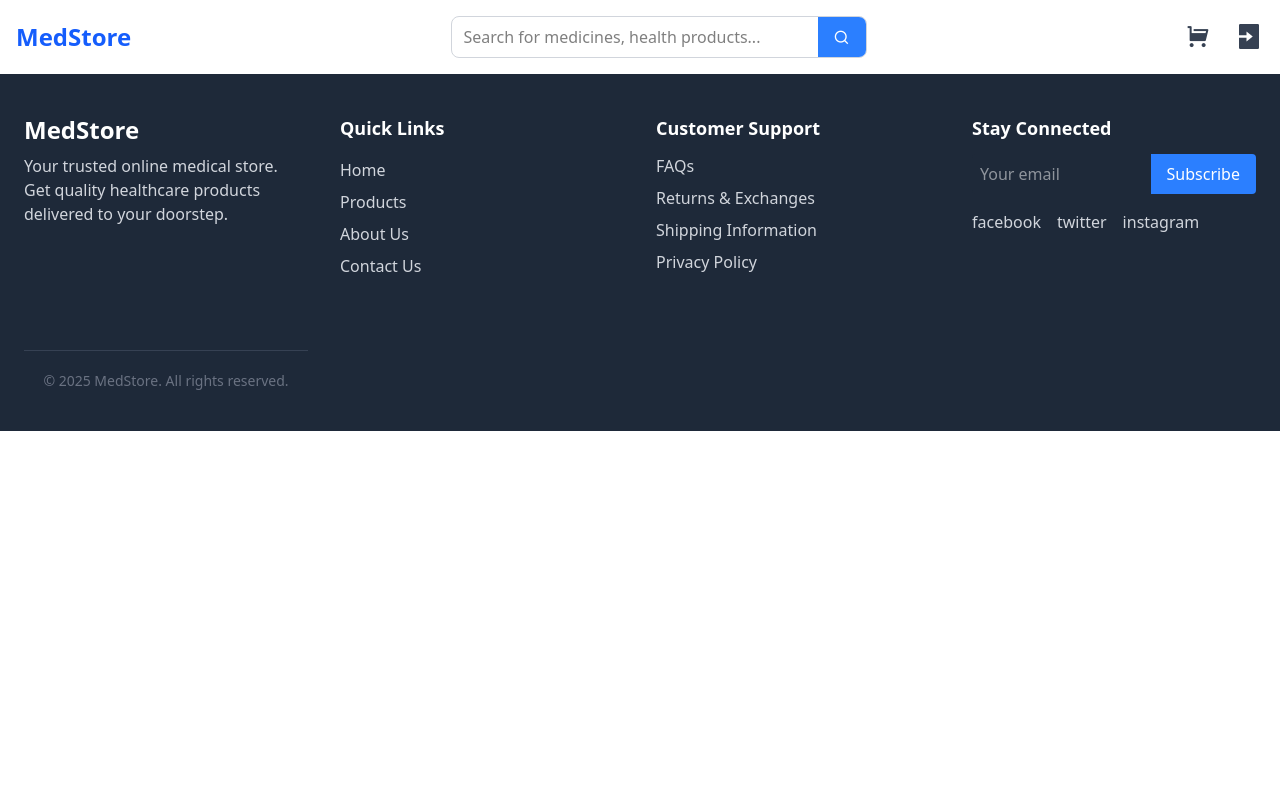
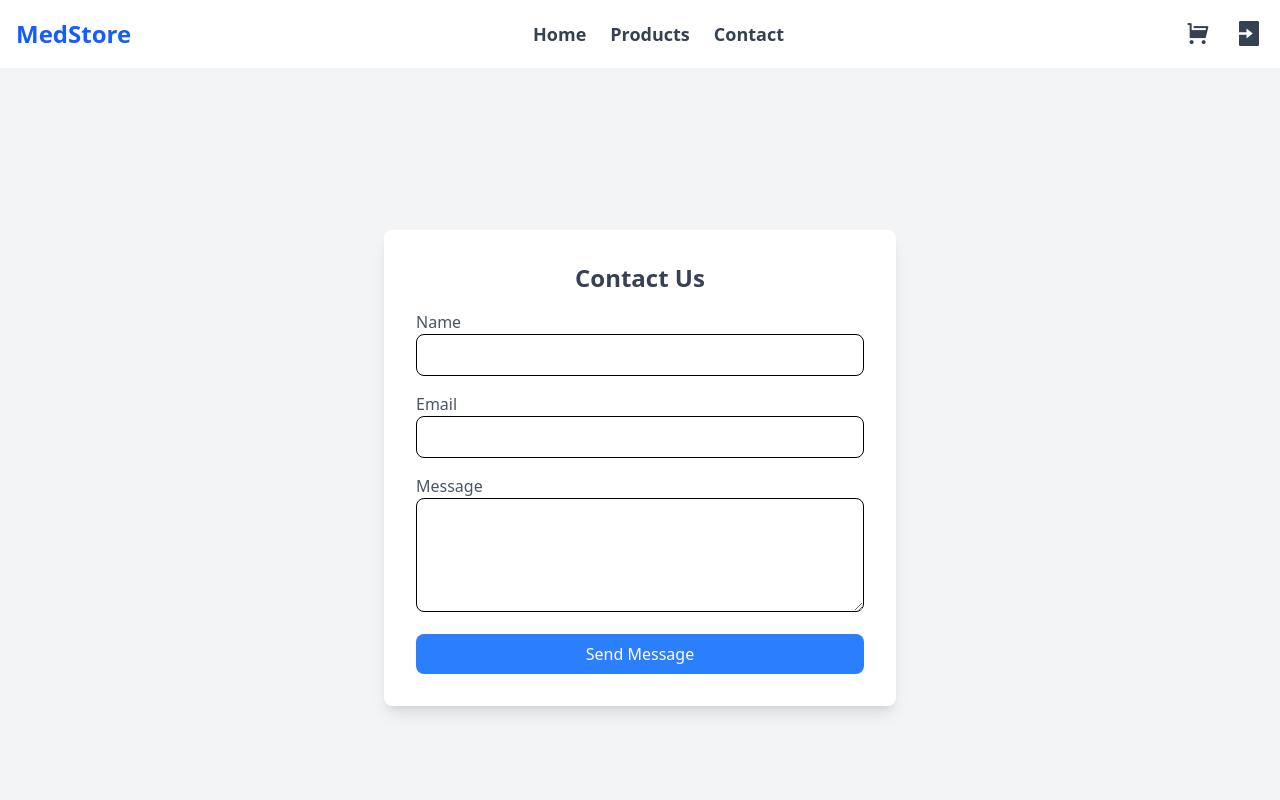
Before and after one commit to Syed-Adnan85/Medical-Ecommerce-Website, a React (Vite) app: page /contact in a window 1280 px wide. Shown: the top 800 px of the page. Built offline with nearby package versions, Linux system fonts and the light colour scheme.

Commit message:
Added search Functionality and more functions and added contact page

```diff
--- a/src/App.jsx
+++ b/src/App.jsx
@@ -8,11 +8,13 @@ import Products from "./Components/Products";
 import ProductInfo from "./Components/ProductInfo";
 import Profile from "./Components/Profile";
 import Cart from "./Components/Cart";
+import Contact from "./Components/Contact";
 import Footer from "./Components/Footer";
 
 
 
  const App=()=> {
+
 
   const [selectedProduct, setSelectedProduct] =useState(() => {
     const savedProduct = localStorage.getItem("selectedProduct");
@@ -33,6 +35,7 @@ import Footer from "./Components/Footer";
         <Route path="/profile" element={<Profile />} />
         <Route path="/signup" element={<SignUp />} />
         <Route path="/login" element={<Login />} />
+        <Route path="/contact" element={<Contact />} />
         <Route path="/cart" element={<Cart/>}/>
       </Routes>
 <Footer />
--- a/src/Components/Banner.jsx
+++ b/src/Components/Banner.jsx
@@ -1,4 +1,6 @@
-export default function Banner() {
+import React from "react";
+import { NavLink } from "react-router-dom";
+const Banner=()=> {
     return (
       <div className="relative w-full h-[300px] md:h-[400px] bg-blue-500 text-white flex items-center justify-center">
         <div className="absolute inset-0 bg-gradient-to-r from-blue-600 to-blue-400 opacity-80"></div>
@@ -9,13 +11,15 @@ export default function Banner() {
           <p className="mt-2 text-lg md:text-xl">
             Get genuine medicines and health products delivered to your doorstep.
           </p>
-          <a
-            href="/products"
+          <NavLink
+            to="/products"
             className="mt-5 inline-block bg-white text-blue-600 font-semibold px-6 py-3 rounded-lg shadow-md hover:bg-gray-200"
           >
             Shop Now
-          </a>
+          </NavLink>
         </div>
       </div>
     );
   }
+
+  export default Banner;
--- /dev/null
+++ b/src/Components/Contact.jsx
@@ -0,0 +1,69 @@
+import React, { useState } from "react";
+
+const Contact = () => {
+  const [formData, setFormData] = useState({ name: "", email: "", message: "" });
+  const [success, setSuccess] = useState(false);
+
+  const getValue = (e) => {
+    setFormData({ ...formData, [e.target.name]: e.target.value });
+  };
+
+  const CheckSubmit = (e) => {
+    e.preventDefault();
+    setSuccess(true);
+
+    setFormData({ name: "", email: "", message: "" });
+  };
+
+  return (
+    <div className="min-h-screen flex items-center justify-center bg-gray-100 p-6">
+      <div className="bg-white shadow-lg rounded-lg p-8 max-w-lg w-full">
+        <h2 className="text-2xl font-bold text-gray-700 text-center mb-4">Contact Us</h2>
+        {success && <p className="text-green-600 text-center mb-4"> Thanks for Contacting Us We Will Reply You Shortly   </p>}
+        <form onSubmit={CheckSubmit} className="space-y-4">
+          <div>
+            <label className="block text-gray-600">Name</label>
+            <input
+              type="text"
+              name="name"
+              value={formData.name}
+              onChange={getValue}
+              className="w-full px-4 py-2 border rounded-lg focus:outline-none focus:ring-2 focus:ring-blue-500"
+              required
+            />
+          </div>
+          <div>
+            <label className="block text-gray-600">Email</label>
+            <input
+              type="email"
+              name="email"
+              value={formData.email}
+              onChange={getValue}
+              className="w-full px-4 py-2 border rounded-lg focus:outline-none focus:ring-2 focus:ring-blue-500"
+              required
+            />
+          </div>
+          <div>
+            <label className="block text-gray-600">Message</label>
+            <textarea
+              name="message"
+              value={formData.message}
+              onChange={getValue}
+              className="w-full px-4 py-2 border rounded-lg focus:outline-none focus:ring-2 focus:ring-blue-500"
+              rows="4"
+              required
+            ></textarea>
+          </div>
+          <button
+            type="submit"
+            className="w-full bg-blue-500 text-white py-2 px-4 rounded-lg hover:bg-blue-600"
+          >
+            Send Message
+          </button>
+        </form>
+      </div>
+    </div>
+  );
+};
+
+export default Contact;
--- a/src/Components/Footer.jsx
+++ b/src/Components/Footer.jsx
@@ -1,4 +1,5 @@
 import React from 'react';
+import { NavLink } from 'react-router-dom';
 
 const Footer = () => {
   return (
@@ -13,19 +14,18 @@ const Footer = () => {
 <div>
 <h3 className='text-white text-lg font-semibold mb-4'>Quick Links</h3>
 <ul className='space-y-2'>
-  <li><a href="/" className='hover:text-blue-400'> Home</a> </li>
-  <li><a href="/products" className='hover:text-blue-400'> Products</a> </li>
-  <li><a href="/about" className='hover:text-blue-400'> About Us</a> </li>
-  <li><a href="/contact" className='hover:text-blue-400'> Contact Us</a> </li>
+  <li><NavLink to="/" className='hover:text-blue-400'> Home</NavLink> </li>
+  <li><NavLink to="/products" className='hover:text-blue-400'> Products</NavLink> </li>
+  <li><NavLink to="/contact" className='hover:text-blue-400'> Contact Us</NavLink> </li>
 </ul>
 </div>
 <div>
           <h3 className="text-white text-lg font-semibold mb-3">Customer Support</h3>
           <ul className="space-y-2">
-            <li><a href="/faqs" className="hover:text-blue-400">FAQs</a></li>
-            <li><a href="/returns" className="hover:text-blue-400">Returns & Exchanges</a></li>
-            <li><a href="/shipping" className="hover:text-blue-400">Shipping Information</a></li>
-            <li><a href="/privacy" className="hover:text-blue-400">Privacy Policy</a></li>
+            <li><NavLink to="/faqs" className="hover:text-blue-400">FAQs</NavLink></li>
+            <li><NavLink to="/returns" className="hover:text-blue-400">Returns & Exchanges</NavLink></li>
+            <li><NavLink to="/shipping" className="hover:text-blue-400">Shipping Information</NavLink></li>
+            <li><NavLink to="/privacy" className="hover:text-blue-400">Privacy Policy</NavLink></li>
           </ul>
         </div>
         <div>
@@ -36,10 +36,10 @@ const Footer = () => {
               Subscribe
             </button>
           </form>
-          <div className="flex space-x-4 mt-4">
-            <a href="#" className="hover:text-blue-400">facebook</a>
-            <a href="#" className="hover:text-blue-400">twitter</a>
-            <a href="#" className="hover:text-blue-400">instagram</a>
+          <div className="flex space-x-10 mt-8 text-2xl">
+            <a href="https://www.facebook.com/"  className="hover:text-blue-400"><i class="ri-facebook-circle-fill"></i></a>
+            <a href="https://x.com/?lang=en" className="hover:text-blue-400"><i class="ri-twitter-x-fill"></i></a>
+            <a href="https://www.instagram.com/accounts/login/?hl=en" className="hover:text-blue-400"><i class="ri-instagram-fill"></i></a>
           </div>
         </div>
         <div className="text-center text-sm text-gray-500 mt-10 border-t border-gray-700 pt-5">
--- a/src/Components/Navbar.jsx
+++ b/src/Components/Navbar.jsx
@@ -31,16 +31,12 @@ const Navbar = () => {
           MedStore
         </NavLink>
 
-        <div className="flex border border-gray-300 rounded-lg overflow-hidden w-1/3">
-          <input
-            type="text"
-            placeholder="Search for medicines, health products..."
-            className="px-3 py-2 w-full focus:outline-none"
-          />
-          <button className="bg-blue-500 px-4 text-white">
-            <i className="ri-search-line"></i>
-          </button>
+        <div className="flex space-x-6 text-lg font-semibold " >
+          <NavLink to="/" className="text-gray-700 hover:text-blue-600">Home</NavLink>
+          <NavLink to="/products" className="text-gray-700 hover:text-blue-600">Products</NavLink>
+          <NavLink to="/contact" className="text-gray-700 hover:text-blue-600">Contact</NavLink>
         </div>
+
 
         <div className="flex items-center space-x-6">
           <NavLink to="/cart" className="relative text-gray-700 hover:text-blue-600">
--- a/src/Components/ProductInfo.jsx
+++ b/src/Components/ProductInfo.jsx
@@ -1,11 +1,37 @@
-import React from "react"
-import { NavLink } from "react-router-dom"
+import React, { useEffect, useState } from "react"
+import { useNavigate } from "react-router-dom"
 
 
 const ProductInfo = ({getData}) => {
 
+  const navigate=useNavigate();
+  const [inCart, setInCart] = useState(false);
 
+  useEffect(() => {
+    const cart = JSON.parse(localStorage.getItem("cart")) || [];
+    setInCart(cart.some((item) => item.id === getData.id));
+  },[getData.id]);
 
+const AddtoCart = () => {
+  const isLoggedIn = localStorage.getItem("isLoggedIn");
+if(!isLoggedIn){
+navigate("/login");
+return;
+}
+  let cart = JSON.parse(localStorage.getItem("cart")) || [];
+
+  if(!inCart){
+
+  cart.push(getData);
+  localStorage.setItem("cart", JSON.stringify(cart));
+  setInCart(true);
+  window.dispatchEvent(new Event("cartUpdated"));
+
+  }
+  else{
+    navigate("/cart");
+  }
+};
 
   return (
     <div className=" flex min-h-screen pt-10 bg-gray-500">
@@ -23,10 +49,14 @@ const ProductInfo = ({getData}) => {
             (
               <>
               <p className="text-green-400">In Stock</p>
-              <NavLink to={'/cart'}>
-              <button className="mt-3 bg-blue-500 text-white px-4 py-2  rounded-lg cursor-pointer hover:bg-blue-600">
-              Add to Cart
-            </button></NavLink>
+
+              <button className={` mt-3  text-white px-4 py-2 w-1/3 rounded-lg cursor-pointer ${inCart ? " bg-gray-700 hover:bg-gray-800":
+                " bg-blue-500 hover:bg-blue-600"
+              }`}
+              onClick={AddtoCart}
+              >
+             {inCart ? "✅ Added (Go to Cart)" : "Add to Cart"}
+            </button>
               </>
             )
             :   <p className="text-red-400">Out of Stock</p>
--- a/src/Components/Products.jsx
+++ b/src/Components/Products.jsx
@@ -6,6 +6,7 @@ import { ProductsList } from "../data/ProductsData";
 const Products = ({sendData}) => {
 
   const [cartItems, setCartItems] = useState([]);
+  const [search, setSearch] = useState("");
 
   useEffect(() => {
     const storedCart = JSON.parse(localStorage.getItem("cart")) || [];
@@ -18,8 +19,12 @@ const Products = ({sendData}) => {
 
   const [selectedCategory, setSelectedCategory] = useState(category);
 
-    const filterProducts =
-    selectedCategory==="All"? ProductsList : ProductsList.filter((product) => product.category === selectedCategory);
+  const filterProducts = ProductsList.filter(
+    (product) =>
+      (selectedCategory === "All" || product.category === selectedCategory) &&
+      product.name.toLowerCase().includes(search.toLowerCase())
+  );
+
 
     const navigate=useNavigate();
 const AddtoCart = (product) => {
@@ -42,7 +47,15 @@ const AddtoCart = (product) => {
       <h2 className="text-2xl font-bold text-white text-center mb-6">
         All Products
       </h2>
+<div className="flex justify-center mb-6">
+  <input
+   type="text"
+   placeholder="Search for medicines, health products..."
+    className="p-3 rounded-lg w-1/3 outline-none border border-black text-white  "
+    onChange={(e) => setSearch(e.target.value)}
 
+  />
+</div>
       <div className="flex flex-wrap justify-center gap-6 mb-6">
         <button className="bg-gray-700 rounded-lg text-white px-4 py-2 cursor-pointer hover:bg-gray-600" onClick={()=>setSelectedCategory("All")}  >All</button>
         <button className="bg-gray-700 rounded-lg text-white px-4 py-2 cursor-pointer hover:bg-gray-600" onClick={()=>setSelectedCategory("Medicines")}  >Medicines</button>
@@ -51,11 +64,11 @@ const AddtoCart = (product) => {
         <button className="bg-gray-700 rounded-lg text-white px-4 py-2 cursor-pointer hover:bg-gray-600" onClick={()=>setSelectedCategory("Health Devices")}  >Health Devices</button>
       </div>
       <div className="flex flex-wrap justify-center gap-6 mb-6">
-       { filterProducts.map((product, index) => (
+       { filterProducts.length > 0 ? (
 
+      filterProducts.map((product, index) => (
 
-
-          <div key={index} className="bg-white flex flex-col items-center p-2 rounded-lg shadow-md hover:shadow-lg cursor-pointer">
+      <div key={index} className="bg-white flex flex-col items-center p-2 rounded-lg shadow-md hover:shadow-lg cursor-pointer">
               <NavLink to="/productinfo" key={index}
         onClick={()=>sendData(product)}
         >
@@ -94,7 +107,11 @@ const AddtoCart = (product) => {
 
           </div>
 
-        ))}
+        ))
+       ) : (
+        <p className="text-center text-gray-500 w-full">No products found.</p>
+       )
+      }
 
     </div>
     </div>
```
Also changed, not shown: src/Components/Cart.jsx (+26 -22 lines), src/Components/Profile.jsx (+23 -2 lines).
